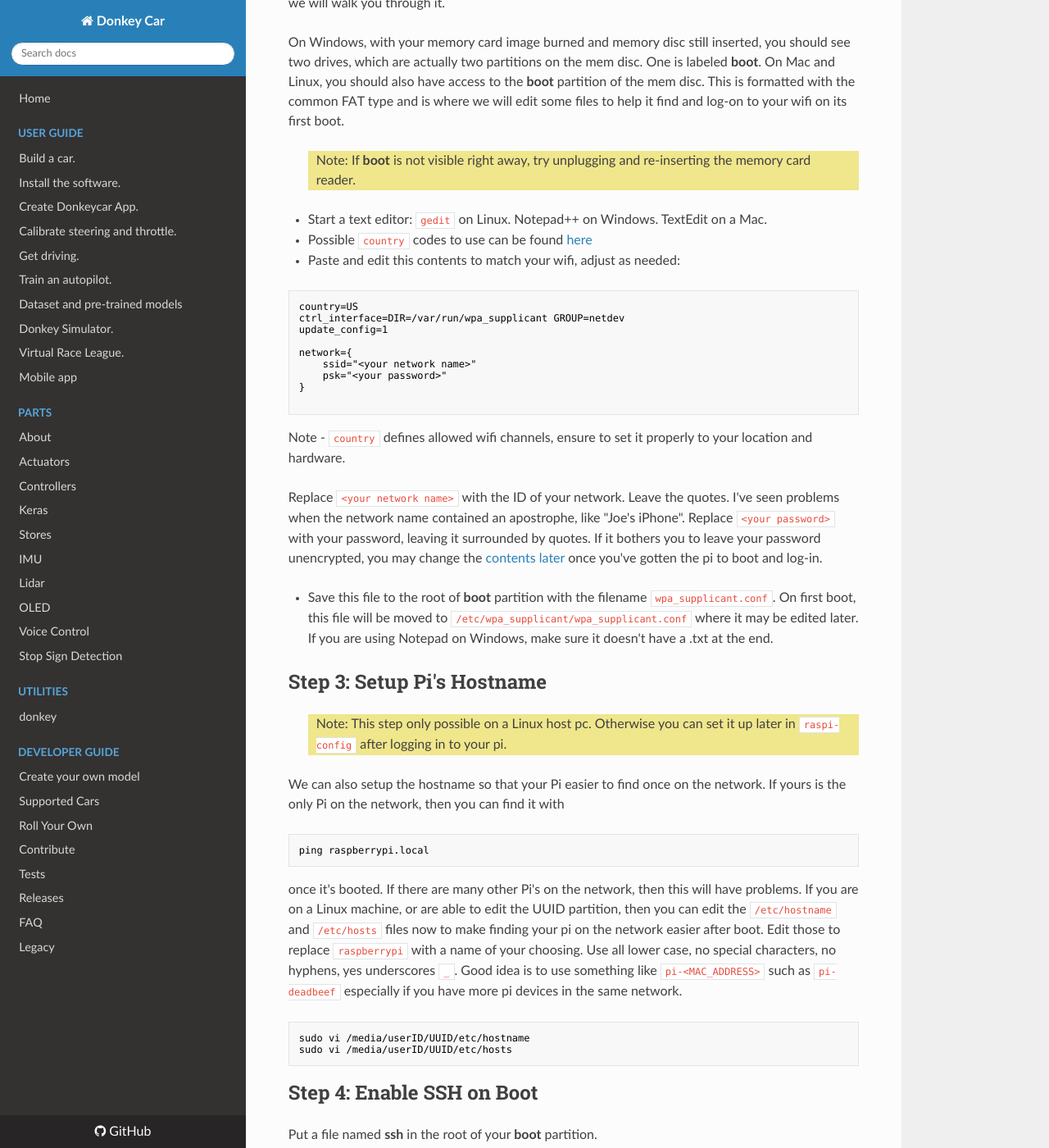
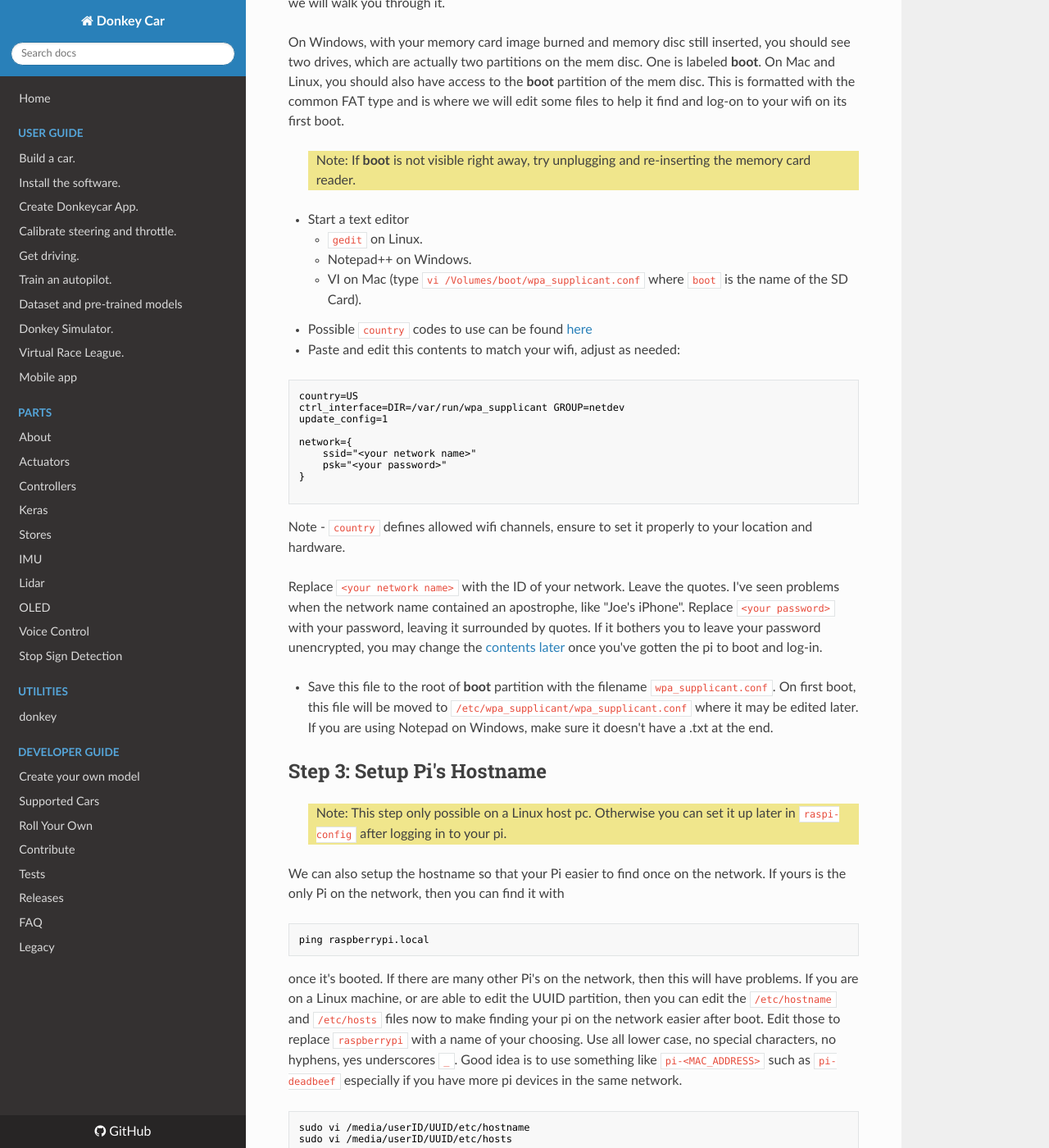
Before and after one commit to autorope/donkeydocs, an MkDocs documentation site: the page built from docs/guide/robot_sbc/setup_raspberry_pi.md, in a window 1280 px wide and 1400 px high, scrolled down 930 px. Shown: the whole window at 82% size. Built offline with MkDocs 1.6.1, drawn with Linux system fonts in a browser that asks for light colours; nearby versions of some CDN libraries; old or Windows-style settings are respelled for this version of MkDocs; some of the changed text lies outside the part shown.

Commit message:
Update setup_raspberry_pi.md

```diff
--- a/docs/guide/robot_sbc/setup_raspberry_pi.md
+++ b/docs/guide/robot_sbc/setup_raspberry_pi.md
@@ -36,7 +36,10 @@ This is formatted with the common FAT type and is where we will edit some files
 
 > Note: If __boot__ is not visible right away, try unplugging and re-inserting the memory card reader.
 
-* Start a text editor: `gedit` on Linux. Notepad++ on Windows. TextEdit on a Mac.
+* Start a text editor
+    * `gedit` on Linux.
+    * Notepad++ on Windows.
+    * VI on Mac (type `vi /Volumes/boot/wpa_supplicant.conf` where `boot` is the name of the SD Card).
 * Possible `country` codes to use can be found [here](https://www.thinkpenguin.com/gnu-linux/country-code-list)
 * Paste and edit this contents to match your wifi, adjust as needed:
 
@@ -83,7 +86,7 @@ sudo vi /media/userID/UUID/etc/hosts
 
 ## Step 4: Enable SSH on Boot
 
-Put a file named __ssh__ in the root of your __boot__ partition.
+Put a file named __ssh__ in the root of your __boot__ partition.  On Mac or Linux this can be done using the `touch` command.  For example, on the Mac, `touch /Volumes/boot/ssh` where `boot` is the name of the SD card.
 
 Now your SD card is ready. Eject it from your computer - wait until system shows the writing is done
 and it is safe to remove card. Ensure Pi is turned off, put the card in the Pi and power on the Pi.
```
